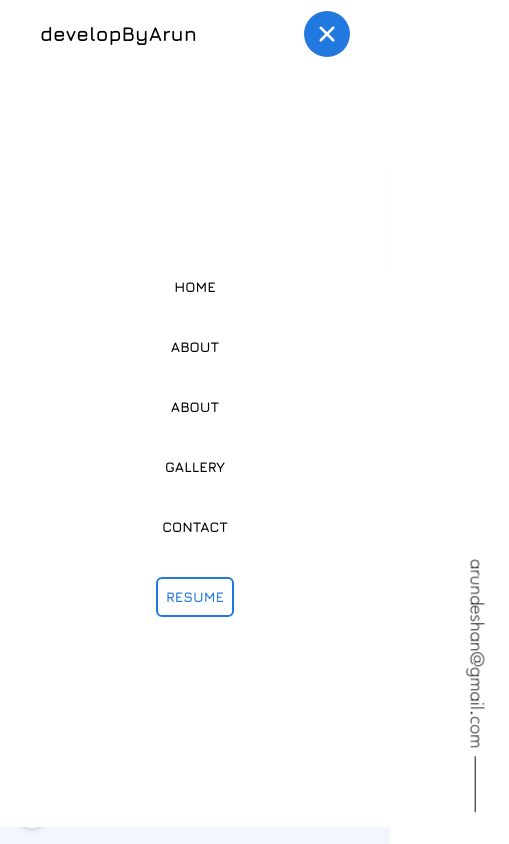
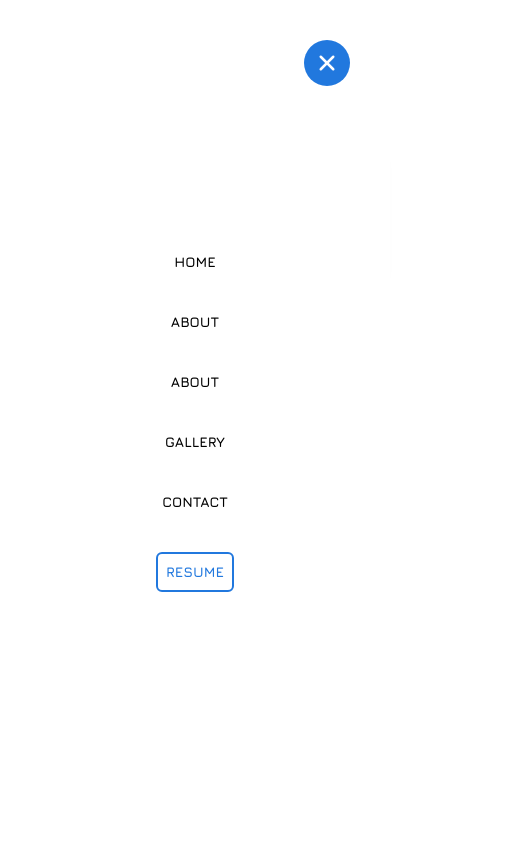
Before and after one commit to deshan68/nextjs-portfolio, a Next.js app: page / in a window 390 px wide. Both pictures are taken after a click on the element 327 px from the left and 33 px from the top of the page. Shown: the top 844 px of the page, 509 px wide, since content can reach past the window. Built offline with nearby package versions, Linux system fonts and the light colour scheme; grey boxes are pictures that could not be loaded.

Commit message:
change mobile navigation style

```diff
--- a/components/About.jsx
+++ b/components/About.jsx
@@ -32,14 +32,17 @@ export const About = () => {
         </span>
 
         {/* card container */}
-        <div className="pt-10 flex gap-20">
+        <div className="pt-10 flex gap-20 sm:flex-row flex-col">
           {aboutDetails.map((item, indx) => (
-            <div className="h-[400px] w-[274px] bg-primary_blue rounded-lg flex flex-col justify-around items-center p-5">
+            <div
+              key={indx}
+              className="h-[400px] w-[274px] bg-primary_blue rounded-lg flex flex-col justify-around items-center p-5"
+            >
               <Image
                 src={item.imgUrl}
                 width={250}
                 height={231}
-                alt="about 1"
+                alt={item.title}
                 className="object-contain rounded-lg"
               />
 
--- a/components/EmailBar.jsx
+++ b/components/EmailBar.jsx
@@ -5,16 +5,16 @@ import { motion as m } from "framer-motion";
 
 export const EmailBar = () => {
   return (
-    <div className="bottom-36 left-[89.5%] fixed">
+    <div className="bottom-36 right-[-100px] fixed z-10 rotate-90">
       <m.div
         initial={{
-          rotate: 90,
+          rotate: 0,
           opacity: 0,
-          y: "100%",
+          x: "100%",
         }}
         animate={{
           opacity: 1,
-          y: "0%",
+          x: "0%",
           transition: {
             duration: 1,
             type: "spring",
@@ -23,7 +23,7 @@ export const EmailBar = () => {
             delay: 1,
           },
         }}
-        className="flex justify-center items-center gap-2 font-leagueExtraLight text-xl rotate-90"
+        className="flex justify-center items-center gap-2 font-leagueExtraLight text-xl"
       >
         <span>arundeshan@gmail.com</span>
         <div className="bg-black w-14 h-[1px]" />
--- a/components/Navbar.jsx
+++ b/components/Navbar.jsx
@@ -30,26 +30,19 @@ export const Navbar = () => {
         <m.span variants={liVariants}>u</m.span>
         <m.span variants={liVariants}>n</m.span>
       </m.div>
-      <div
-        className="sm:hidden bg-action_blue p-2 rounded-full"
-        onClick={() => setToggleDropdown((prev) => !prev)}
-      >
-        {toggleDropdown ? (
-          <Image
-            src={closeIcon}
-            width={30}
-            height={30}
-            className="object-contain"
-          />
-        ) : (
+      {!toggleDropdown && (
+        <div
+          className="sm:hidden bg-action_blue p-2 rounded-full"
+          onClick={() => setToggleDropdown((prev) => !prev)}
+        >
           <Image
             src={menuIcon}
             width={30}
             height={30}
             className="object-contain"
           />
-        )}
-      </div>
+        </div>
+      )}
 
       {/* desktop navigation */}
       <div className="items-center sm:flex hidden">
@@ -77,6 +70,17 @@ export const Navbar = () => {
           }}
           className="sm:hidden dropdown"
         >
+          <div
+            className="sm:hidden bg-action_blue p-2 rounded-full top-10 right-10 absolute "
+            onClick={() => setToggleDropdown((prev) => !prev)}
+          >
+            <Image
+              src={closeIcon}
+              width={30}
+              height={30}
+              className="object-contain "
+            />
+          </div>
           <m.div
             variants={ulVariants}
             initial={"hidden"}
--- a/components/SocialMediaBar.jsx
+++ b/components/SocialMediaBar.jsx
@@ -8,7 +8,7 @@ import { socialIconParentVariant, socialIconVariant } from "@utils/motion";
 
 export const SocialMediaBar = () => {
   return (
-    <div className="bottom-0 fixed">
+    <div className="bottom-0 fixed z-10">
       <m.div
         variants={socialIconParentVariant}
         initial={"hidden"}
--- a/styles/global.css
+++ b/styles/global.css
@@ -39,7 +39,7 @@
   @apply relative z-10 flex justify-center items-center flex-col max-w-full;
 }
 .dropdown {
-  @apply absolute top-full right-0 flex flex-col bg-white h-[90vh] w-full justify-center items-center;
+  @apply fixed top-0 right-0 flex flex-col bg-white h-[100vh] w-full justify-center items-center;
 }
 .title {
   @apply font-leagueSemiBold text-5xl;
--- a/utils/motion.js
+++ b/utils/motion.js
@@ -35,6 +35,10 @@ export const toggleVariant = {
       bounce: "0.5",
       ease: "easeOut",
     },
+  },
+  exit: {
+    opacity: 0,
+    y: "-100%",
   },
 };
 
```
